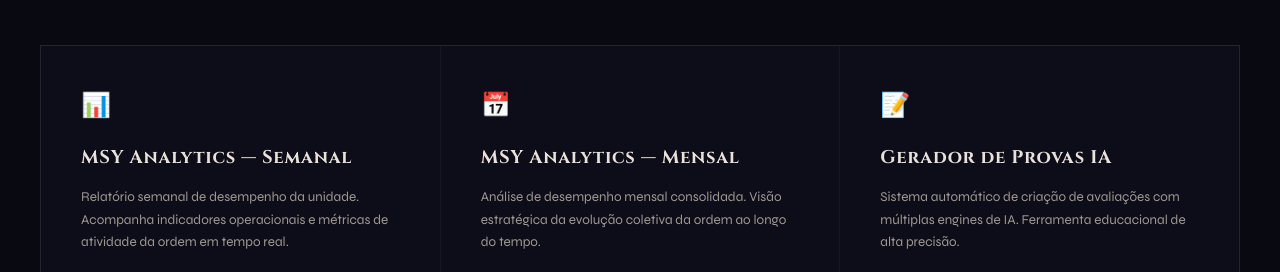
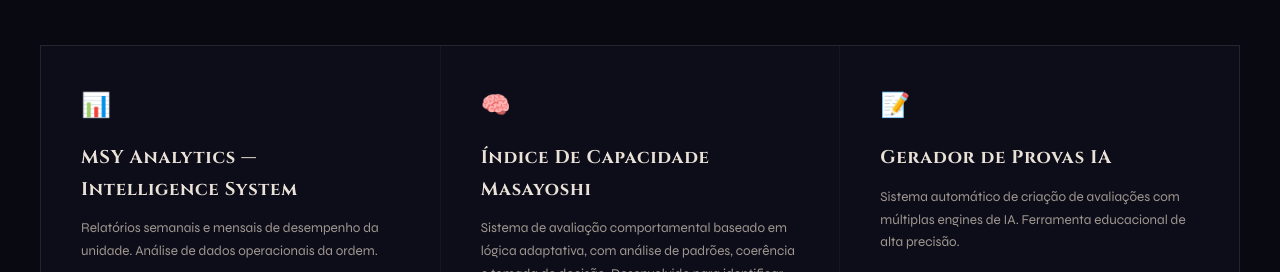
Before and after one commit to T4Msy/Masayoshi---Site, a plain HTML site: page pages/tecnologia.html in a window 1280 px wide. Shown: the part 2079-2351 px from the top of the page. Drawn offline with Linux system fonts and the light colour scheme.

Commit message:
Update tecnologia.html

```diff
--- a/pages/tecnologia.html
+++ b/pages/tecnologia.html
@@ -146,17 +146,17 @@
       <div style="display:grid; grid-template-columns: repeat(3,1fr); gap: 1px; background: var(--border); border: 1px solid var(--border); margin-top: 48px;" data-reveal data-reveal-delay="2">
         <div class="proj-card" style="padding:40px;" data-num="01">
           <div class="proj-icon">📊</div>
-          <div class="proj-title" style="font-size:1.15rem; margin-bottom:12px;">MSY Analytics — Semanal</div>
-          <div class="proj-desc" style="margin-bottom:24px;">Relatório semanal de desempenho da unidade. Acompanha indicadores operacionais e métricas de atividade da ordem em tempo real.</div>
+          <div class="proj-title" style="font-size:1.15rem; margin-bottom:12px;">MSY Analytics — Intelligence System</div>
+          <div class="proj-desc" style="margin-bottom:24px;">Relatórios semanais e mensais de desempenho da unidade. Análise de dados operacionais da ordem.</div>
           <a href="https://t4msy.github.io/MSY-ANALYTICS/" target="_blank" class="btn btn-outline" style="font-size:0.7rem; padding:10px 20px;">
             Acessar <i class="fas fa-external-link-alt"></i>
           </a>
         </div>
         <div class="proj-card" style="padding:40px;" data-num="02">
-          <div class="proj-icon">📅</div>
-          <div class="proj-title" style="font-size:1.15rem; margin-bottom:12px;">MSY Analytics — Mensal</div>
-          <div class="proj-desc" style="margin-bottom:24px;">Análise de desempenho mensal consolidada. Visão estratégica da evolução coletiva da ordem ao longo do tempo.</div>
-          <a href="https://t4msy.github.io/MSY-ANALYTICS-MENSAL/" target="_blank" class="btn btn-outline" style="font-size:0.7rem; padding:10px 20px;">
+          <div class="proj-icon">🧠</div>
+          <div class="proj-title" style="font-size:1.15rem; margin-bottom:12px;">Índice De Capacidade Masayoshi</div>
+          <div class="proj-desc" style="margin-bottom:24px;">Sistema de avaliação comportamental baseado em lógica adaptativa, com análise de padrões, coerência e tomada de decisão. Desenvolvido para identificar alinhamento com os critérios da Masayoshi.</div>
+          <a href="https://t4msy.github.io/ICM-TESTE/" target="_blank" class="btn btn-outline" style="font-size:0.7rem; padding:10px 20px;">
             Acessar <i class="fas fa-external-link-alt"></i>
           </a>
         </div>
```
